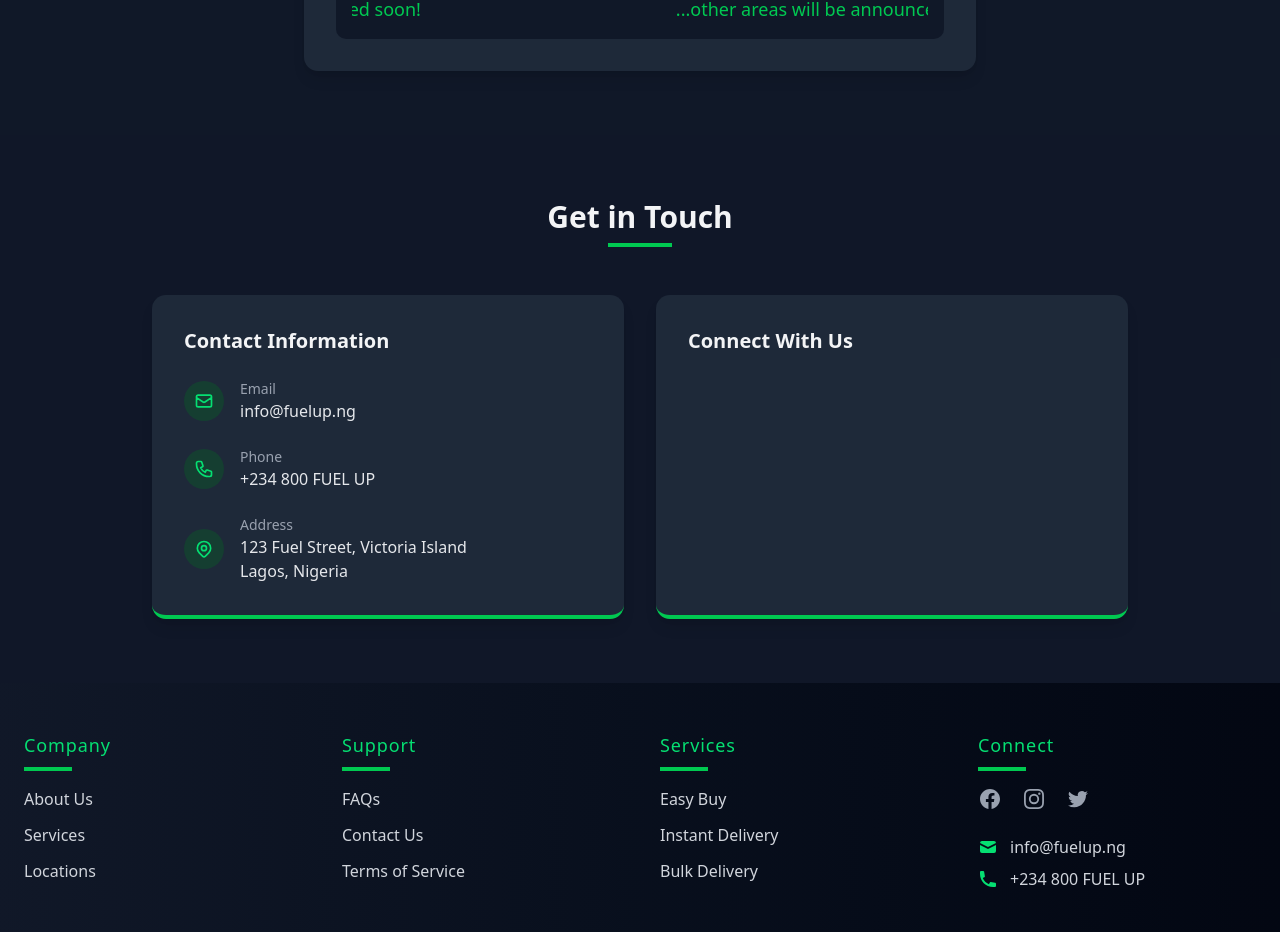
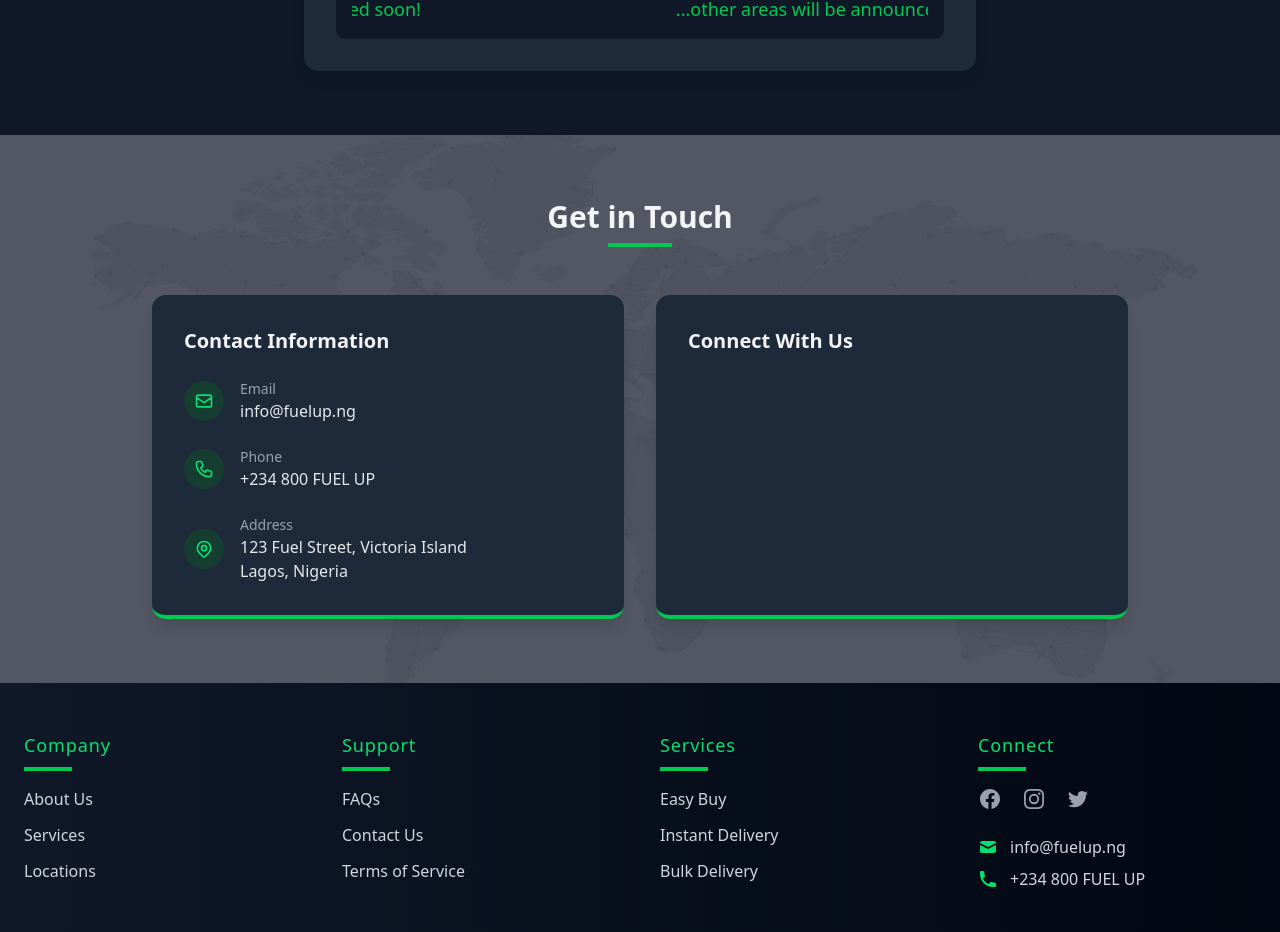
Before and after one commit to Adeboye22/user-fuelup, a React (Vite) app: page / in a window 1280 px wide. Shown: the part 5993-6925 px from the top of the page. Built offline with nearby package versions, Linux system fonts and the light colour scheme.

Commit message:
udpated the map image

```diff
--- a/src/components/ContactSection.jsx
+++ b/src/components/ContactSection.jsx
@@ -7,7 +7,7 @@ const ContactSection = () => {
         <div className='absolute top-0 left-0 w-full h-full'>
           {/* <img src="/assets/map.jpg" className='absolute top-0 left-0 w-full h-full object-cover' alt="cta nozzle" />
           <div className='absolute top-0 left-0 w-full h-full bg-gray-100/30 dark:bg-gray-900/70' /> */}
-          {/* <img src="/assets/map.jpg" className='absolute top-0 left-0 w-full h-full object-cover' alt="cta nozzle" /> */}
+          <img src="/assets/map.jpg" className='absolute top-0 left-0 w-full h-full object-cover' alt="map" />
           <div className='absolute top-0 left-0 w-full h-full bg-gray-100/30 dark:bg-gray-900/70' />
         </div>
         <div className="max-w-5xl mx-auto px-6 relative">
```
